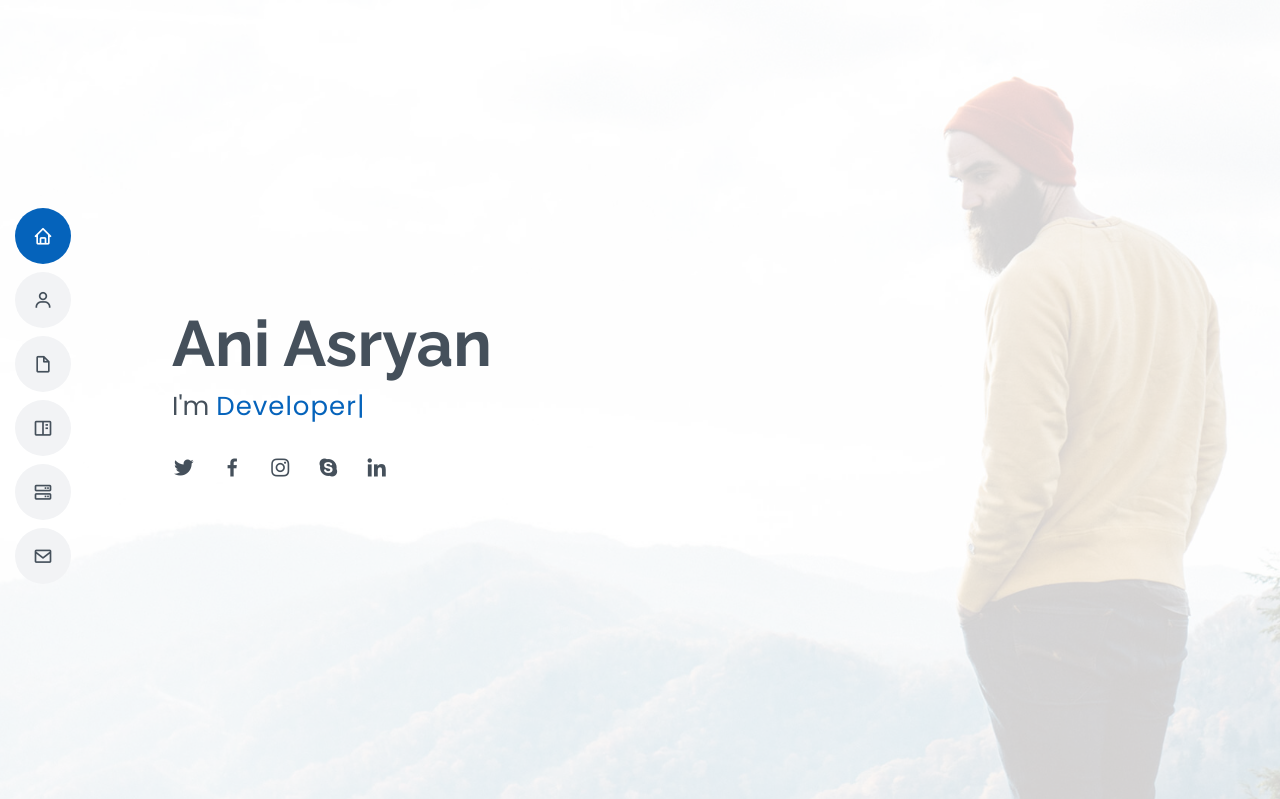
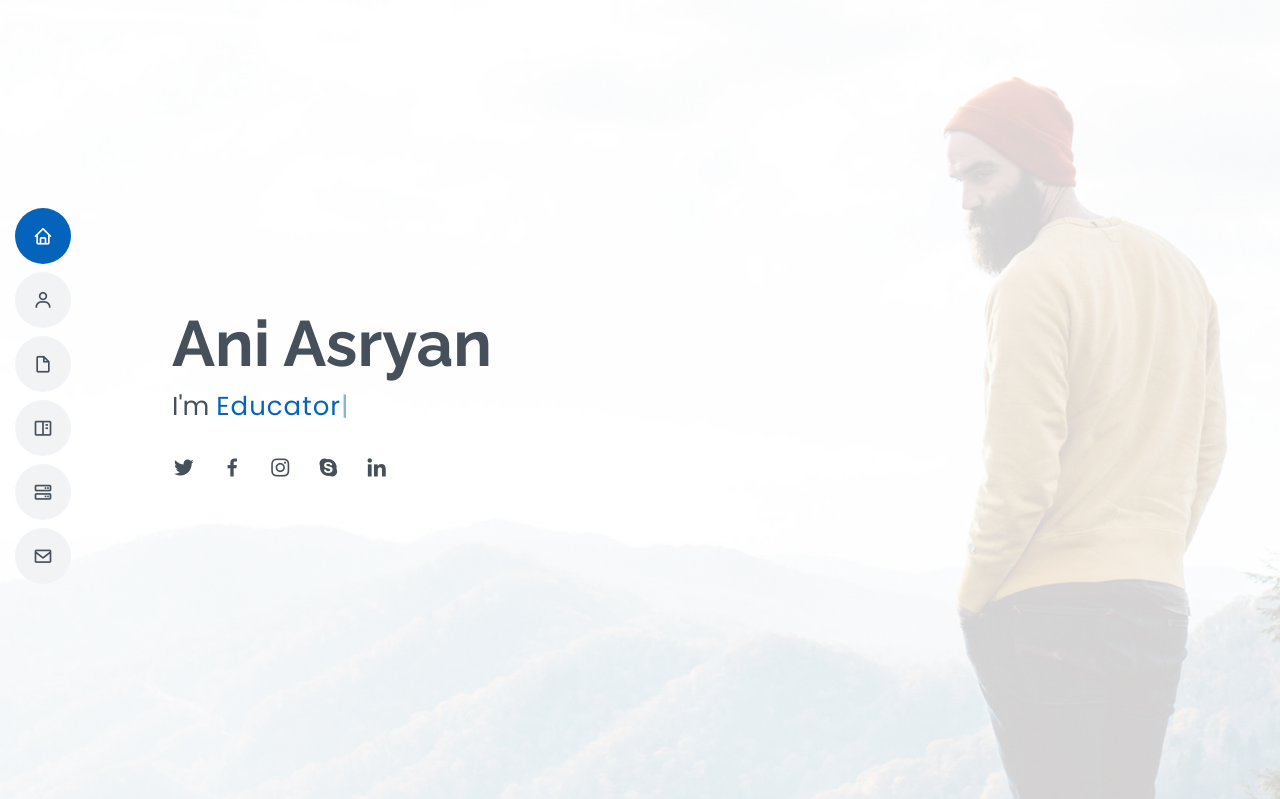
Before and after one commit to asryanani1997/portfolio, a Django app: page / in a window 1280 px wide. Shown: the top 799 px of the page. Run offline with Django 4.2, Linux system fonts and the light colour scheme; data comes from the database, SQL or seed files in the repository; some libraries are stand-ins or nearby versions.

Commit message:
Some Intro Changes

```diff
--- a/portfolio/resume/templates/index.html
+++ b/portfolio/resume/templates/index.html
@@ -23,7 +23,7 @@
   <section id="hero" class="d-flex flex-column justify-content-center">
     <div class="container" data-aos="zoom-in" data-aos-delay="100">
       <h1>{{first_name}} {{last_name}}</h1>
-      <p>I'm <span class="typed" data-typed-items="Designer, Developer, Freelancer, Photographer"></span></p>
+      <p>I'm <span class="typed" data-typed-items="ESL Tutor, Educator, Researcher, Translator"></span></p>
       <div class="social-links">
         <a href="#" class="twitter"><i class="bx bxl-twitter"></i></a>
         <a href="#" class="facebook"><i class="bx bxl-facebook"></i></a>
```
